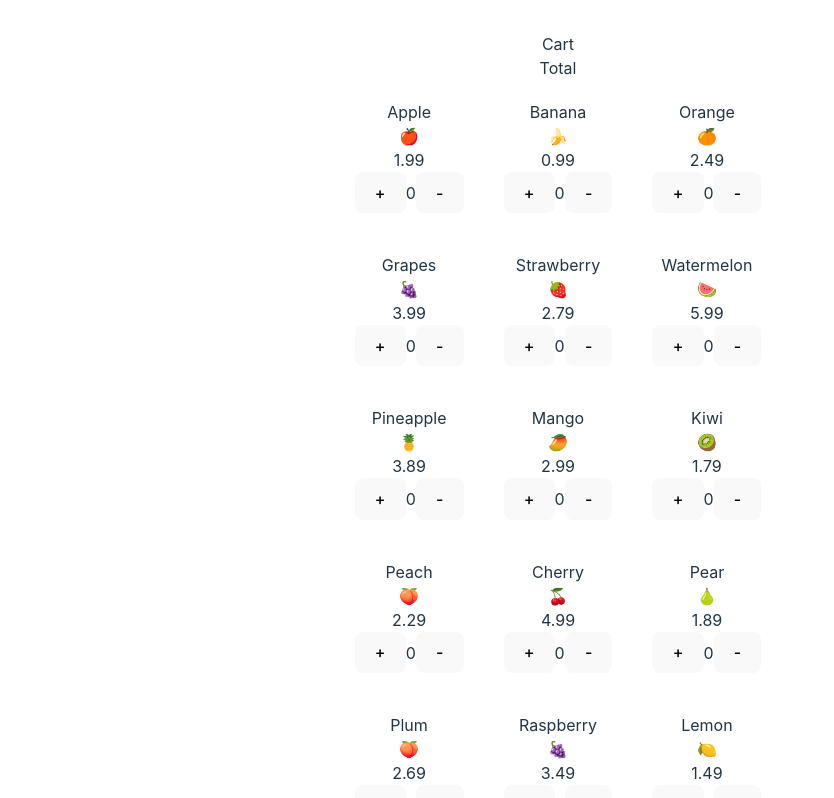
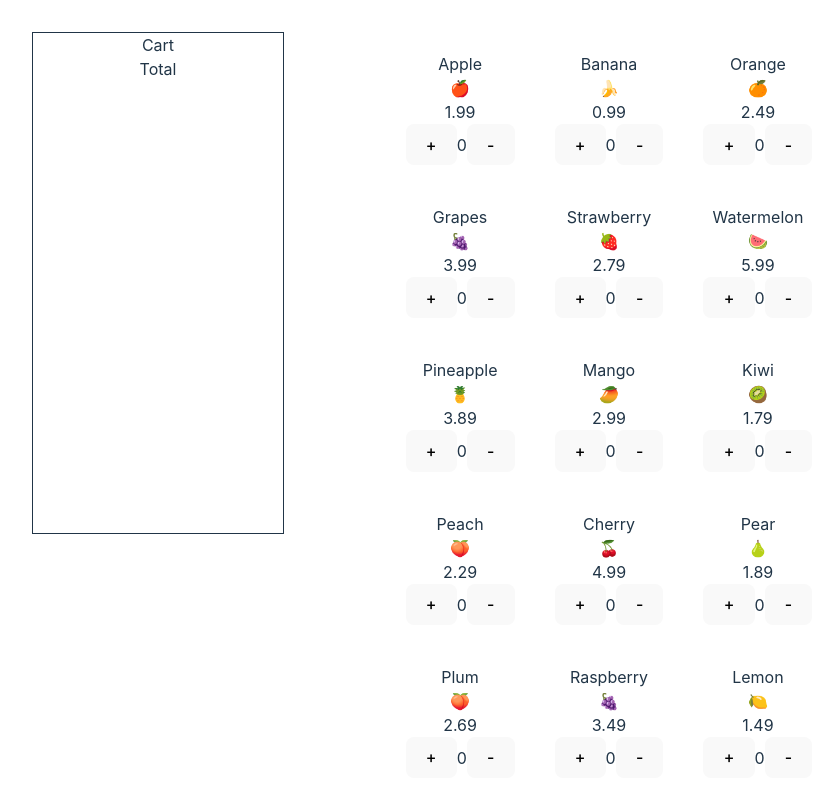
Before and after one commit to AviadDerli/Binyamin-08-store, a React (Vite) app: page / in a window 1280 px wide. Shown: the top 798 px of the page, without its empty margins (82-916 px from the left). Built offline with nearby package versions, Linux system fonts and the light colour scheme.

Commit message:
css layout

```diff
--- a/src/App.css
+++ b/src/App.css
@@ -52,3 +52,31 @@ margin:20px
   flex-direction: row;
   flex-wrap: wrap;
 }
+
+.cart {
+  width: 250px;
+  height: 500px;
+  border: 1px solid;
+}
+
+.content {
+  padding: 0 50px;
+  width: 700px;
+}
+
+.header {
+  margin-bottom: 10px;
+  width: 100%;
+  font-size: 30px;
+  text-align: left;
+  /* cursor: pointer; */
+  position: sticky;
+  top: 0;
+  background-color: #8888881a;
+}
+
+.layout {
+  display: flex;
+  justify-content: center;
+  flex-wrap: wrap;
+}
```
